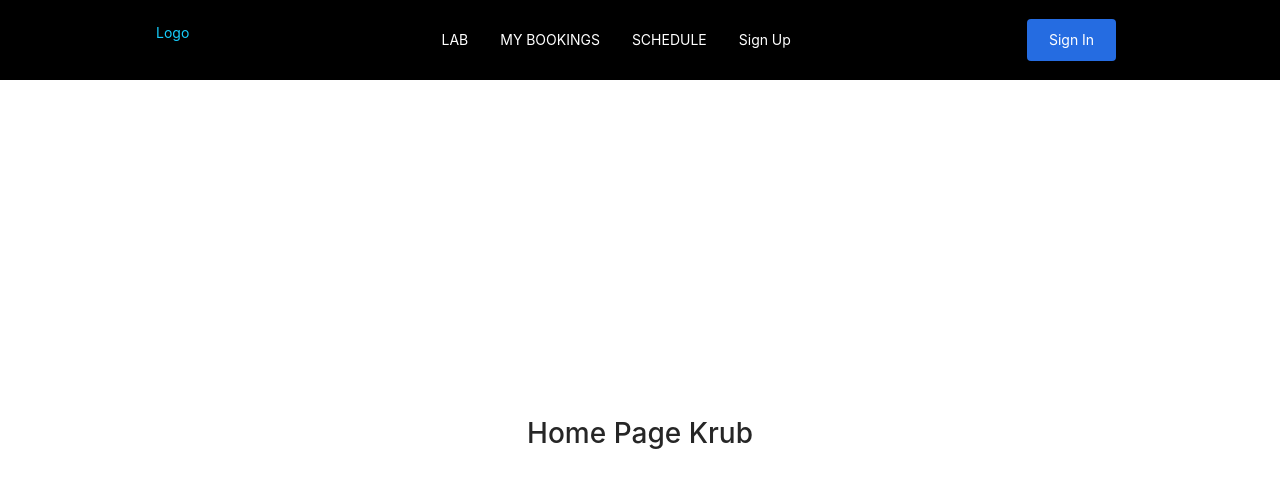
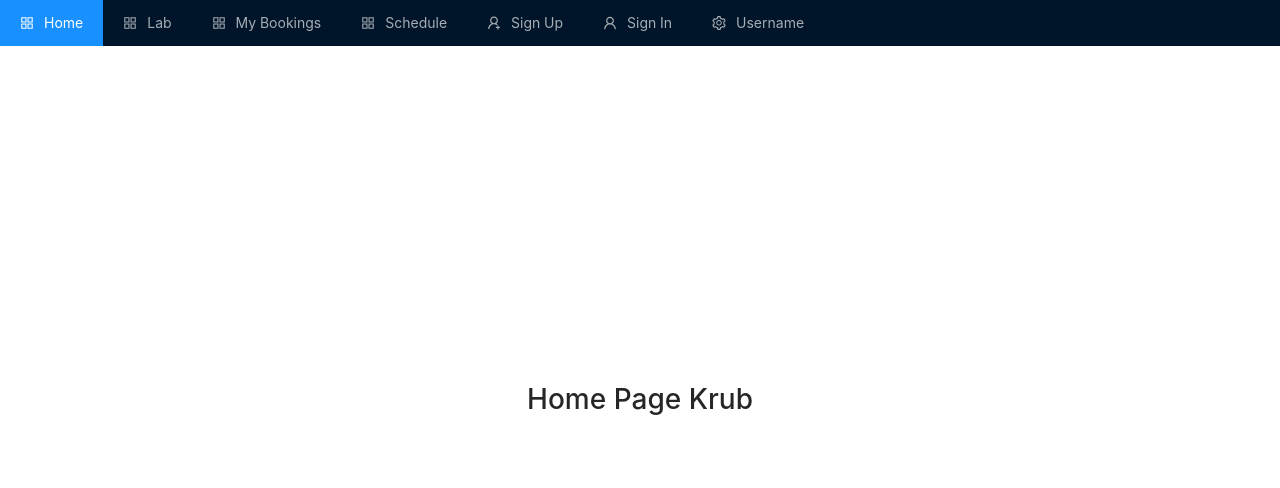
Before and after one commit to liahoneyBP/lab_booking_system, a React (Create React App) app in the folder client/: page / in a window 1280 px wide. Shown: the top 488 px of the page. Built offline with nearby package versions, Linux system fonts and the light colour scheme; no server answers.

Commit message:
User Logout

```diff
--- a/client/src/components/Navbar/index.js
+++ b/client/src/components/Navbar/index.js
@@ -1,51 +1,84 @@
-import React from 'react'
+import React, { useState } from "react";
+import { Menu } from "antd";
 import {
-    Nav,
-    NavLink,
-    Bars,
-    NavMenu,
-    NavBtn,
-    NavBtnLink} from './NavbarElements';
+  AppstoreOutlined,
+  SettingOutlined,
+  UserOutlined,
+  UserAddOutlined,
+  LogoutOutlined,
+} from "@ant-design/icons";
+import { Link } from "react-router-dom";
 
-const Navbar = () => {
+
+import { getAuth, signOut } from "firebase/auth";
+
+import { useDispatch } from "react-redux";
+import {useNavigate} from 'react-router-dom';
+
+const { SubMenu, Item } = Menu;
+
+
+const Header = () => {
+  const [current, setCurrent] = useState("home");
+
+  let dispatch = useDispatch();
+  const navigate = useNavigate();
+
+  const handleClick = (e) => {
+    console.log(e.key);
+    setCurrent(e.key);
+  };
+
+
+  const logout = () => {
+    const auth = getAuth();
+    signOut(auth).then(() => {
+      // Sign-out successful.
+    }).catch((error) => {
+      // An error happened.
+    });
+    dispatch({
+      type: "LOGOUT",
+      payload: null,
+    });
+    navigate("/sign-in");
+  };
+
   return (
-    <>
-    <Nav>
-        <NavLink to="/">
-            <p>Logo</p>
-        </NavLink>
-        <Bars />
+    <Menu theme="dark" onClick={handleClick} selectedKeys={[current]} mode="horizontal">
+      <Item key="home" icon={<AppstoreOutlined />}>
+        <Link to="/">Home</Link>
+      </Item>
 
-        <NavMenu>
-            <NavLink
-              to="/lab"
-            >
-                LAB
-            </NavLink>
-            <NavLink
-              to="/mybookings"
-              >
-                MY BOOKINGS
-            </NavLink>
-            <NavLink
-              to="/schedule"
-              >
-                SCHEDULE
-            </NavLink>
-            <NavLink
-              to="/sign-up"
-              >
-                Sign Up
-            </NavLink>
-        </NavMenu>
-        <NavBtn>
-            <NavBtnLink to="/sign-in">
-                Sign In
-            </NavBtnLink>
-        </NavBtn>
-    </Nav>
-    </>
-  )
-}
+      <Item key="lab" icon={<AppstoreOutlined />}>
+        <Link to="/lab">Lab</Link>
+      </Item>
 
-export default Navbar
+      <Item key="mybookings" icon={<AppstoreOutlined />}>
+        <Link to="/mybookings">My Bookings</Link>
+      </Item>
+
+      <Item key="schedule" icon={<AppstoreOutlined />}>
+        <Link to="/schedule">Schedule</Link>
+      </Item>
+
+      <Item key="sign-up" icon={<UserAddOutlined />} className="float-right">
+        <Link to="/sign-up">Sign Up</Link>
+      </Item>
+
+      <Item key="sign-in" icon={<UserOutlined />} className="float-right">
+        <Link to="/sign-in">Sign In</Link>
+      </Item>
+
+      <SubMenu icon={<SettingOutlined />} title="Username">
+        <Item key="setting:1">Option 1</Item>
+        <Item key="setting:2">Option 2</Item>
+        <Item icon={<LogoutOutlined />} onClick={logout}>
+          Logout
+        </Item>
+      </SubMenu>
+    </Menu>
+  );
+};
+
+export default Header;
```
Also changed, not shown: 1 other file (tests, documents, lock files or other folders).
